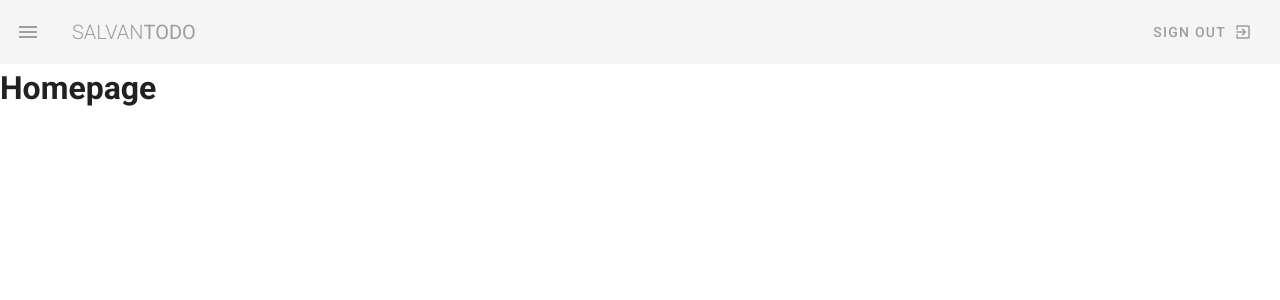
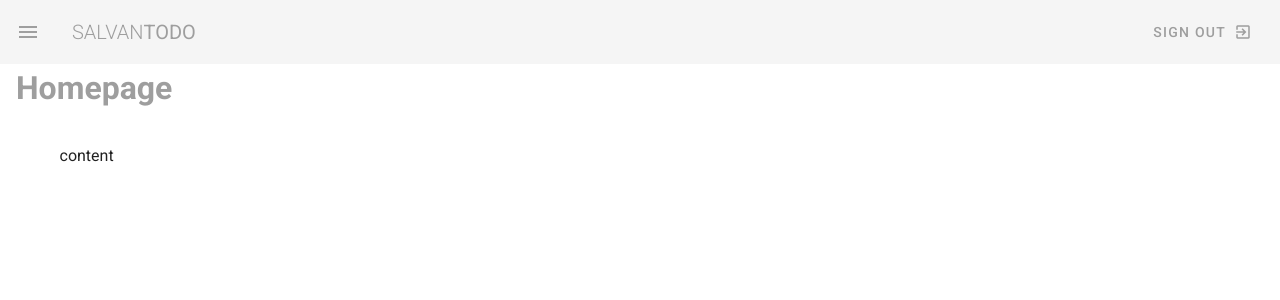
Before and after one commit to linearsachin/vue-todo, a Vue app: page / in a window 1280 px wide. Shown: the top 300 px of the page. Built offline with nearby package versions, Linux system fonts and the light colour scheme.

Commit message:
margin and padding

```diff
--- a/src/App.vue
+++ b/src/App.vue
@@ -1,7 +1,7 @@
 <template>
   <v-app app color="pink">
     <Navbar></Navbar>
-    <v-main>
+    <v-main class="mx-4">
       <router-view></router-view>
     </v-main>
   </v-app>
--- a/src/views/Dashboard.vue
+++ b/src/views/Dashboard.vue
@@ -1,6 +1,9 @@
 <template>
   <div class="dashboard">
-    <h1>Homepage</h1>
+    <h1 class="subheading grey--text">Homepage</h1>
+    <v-container class="my-5">
+      content
+    </v-container>
 
 
   </div>
--- a/src/views/Projects.vue
+++ b/src/views/Projects.vue
@@ -1,7 +1,9 @@
 <template>
   <div class="projects">
-    <h1>Projects</h1>
-
+    <h1 class="subheading grey--text">Projects</h1>
+    <v-container class="my-5">
+      content
+    </v-container>
 
   </div>
 </template>
--- a/src/views/Team.vue
+++ b/src/views/Team.vue
@@ -1,6 +1,9 @@
 <template>
   <div class="team">
-    <h1>Teams</h1>
+    <h1 class="subheading grey--text">Teams</h1>
+    <v-container class="my-5">
+      content
+    </v-container>
 
 
   </div>
```
